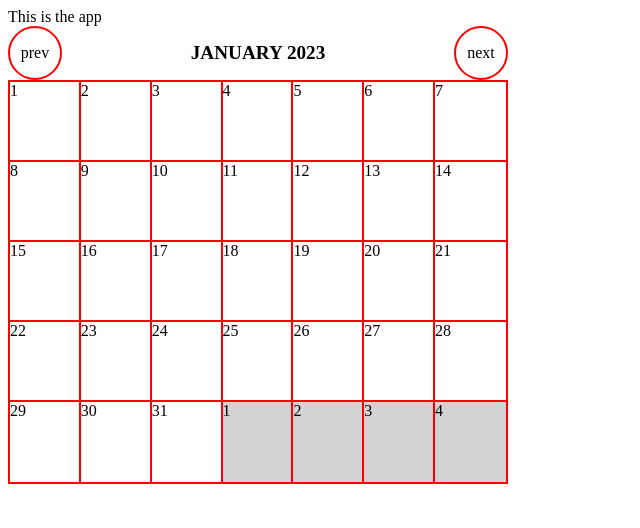
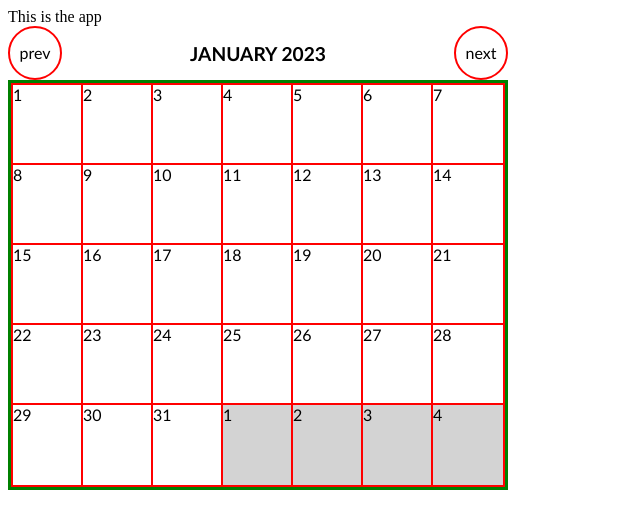
Before and after one commit to androidoverlord/react-calendar, a React app: page / in a window 1280 px wide. Shown: the top 528 px of the page, without its empty margins (0-640 px from the left). Built offline with nearby package versions, Linux system fonts and the light colour scheme.

Commit message:
Working on selection of date range

```diff
--- a/src/calendar.jsx
+++ b/src/calendar.jsx
@@ -1,4 +1,4 @@
-import React, { useState, useEffect, useMemo } from 'react';
+import React, { useState, useEffect, useMemo } from "react";
 
 //
 
@@ -23,13 +23,13 @@ export default function Calendar() {
 
     const daysInWeek = useMemo(() => {
         return [
-      'Sunday',
-      'Monday',
-      'Tuesday',
-      'Wednesday',
-      'Thursday',
-      'Friday',
-      'Saturday',
+            "Sunday",
+            "Monday",
+            "Tuesday",
+            "Wednesday",
+            "Thursday",
+            "Friday",
+            "Saturday",
         ];
     });
 
@@ -64,79 +64,39 @@ export default function Calendar() {
     //
 
     return (
+        <div className="calendar">
+            <div className="header">
                 <div
-      style={{
-        width: '500px',
-      }}
-    >
-      <div
-        style={{
-          display: 'flex',
-          alignItems: 'center',
-          justifyContent: 'space-between',
-        }}
-      >
-        <div
+                    className="button previous"
                     onClick={() => {
                         setCurrent(
                             currentDate.setMonth(currentDate.getMonth() - 1)
                         );
-          }}
-          style={{
-            width: '50px',
-            height: '50px',
-            border: '2px solid red',
-            borderRadius: '50%',
-            display: 'flex',
-            justifyContent: 'center',
-            alignItems: 'center',
-            lineHeight: 0,
-            cursor: 'pointer',
                     }}
                 >
                     prev
                 </div>
                 <div
                     style={{
-            fontSize: '1.2rem',
-            fontWeight: 'bold',
-            textTransform: 'uppercase',
+                        fontSize: "1.2rem",
+                        fontWeight: "bold",
+                        textTransform: "uppercase",
                     }}
                 >
                     {title}
                 </div>
                 <div
+                    className="button next"
                     onClick={() => {
                         setCurrent(
                             currentDate.setMonth(currentDate.getMonth() + 1)
                         );
                     }}
-          style={{
-            width: '50px',
-            height: '50px',
-            border: '2px solid red',
-            borderRadius: '50%',
-            display: 'flex',
-            justifyContent: 'center',
-            alignItems: 'center',
-            lineHeight: 0,
-            cursor: 'pointer',
-          }}
                 >
                     next
                 </div>
             </div>
-      <ul
-        style={{
-          height: '400px',
-          border: '2px solid green',
-          display: 'flex',
-          flexWrap: 'wrap',
-          margin: 0,
-          padding: 0,
-          listStyle: 'none',
-        }}
-      >
+            <ul className="list">
                 {Array.from({ length: sooner }, (o, i) => {
                     return (
                         <Cell
@@ -178,10 +138,9 @@ const Cell = (props) => {
 
     return (
         <li
+            className={`item ${active ? "active" : ""}`}
             style={{
-        flex: `0 0 ${100 / props.daysInWeek.length}%`,
-        outline: '2px solid red',
-        background: active ? 'white' : 'lightgray',
+                flexBasis: `${100 / props.daysInWeek.length}%`,
             }}
             onClick={() => {
                 props.activate(
@@ -190,9 +149,9 @@ const Cell = (props) => {
                             props.current.getFullYear(),
                             props.current.getMonth(),
                             props.date + 1,
-              '00',
-              '00',
-              '00'
+                            "00",
+                            "00",
+                            "00"
                         )
                     )
                 );
@@ -206,16 +165,16 @@ const Cell = (props) => {
 //
 
 const monthsInYear = [
-  'January',
-  'February',
-  'March',
-  'April',
-  'May',
-  'June',
-  'July',
-  'August',
-  'September',
-  'October',
-  'November',
-  'December',
+    "January",
+    "February",
+    "March",
+    "April",
+    "May",
+    "June",
+    "July",
+    "August",
+    "September",
+    "October",
+    "November",
+    "December",
 ];
--- a/src/index.scss
+++ b/src/index.scss
@@ -0,0 +1,43 @@
+.calendar {
+    font-family: "Gill Sans", "Gill Sans MT", Calibri, "Trebuchet MS",
+        sans-serif;
+    width: 500px;
+
+    .header {
+        display: flex;
+        align-items: center;
+        justify-content: space-between;
+
+        .button {
+            width: 50px;
+            height: 50px;
+            border: 2px solid red;
+            border-radius: 50%;
+            display: flex;
+            justify-content: center;
+            align-items: center;
+            line-height: 0;
+            cursor: pointer;
+        }
+    }
+
+    .list {
+        height: 400px;
+        border: 5px solid green;
+        display: flex;
+        flex-wrap: wrap;
+        margin: 0;
+        padding: 0;
+        list-style: none;
+
+        .item {
+            flex: 0 0 auto;
+            outline: 2px solid red;
+            background: lightgray;
+
+            &.active {
+                background: white;
+            }
+        }
+    }
+}
```
Also changed, not shown: 4 other files (tests, documents, lock files or other folders). Lines whose indentation alone changed are shown as unchanged.
